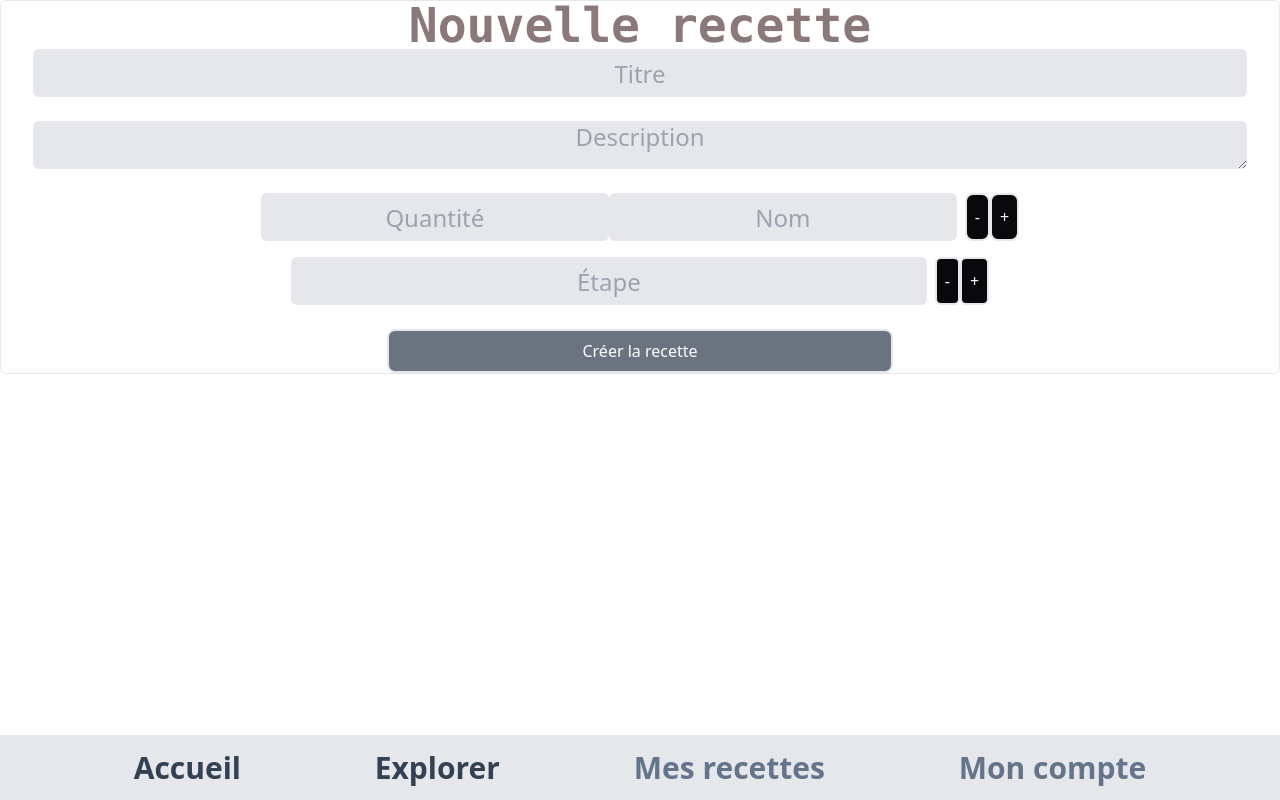
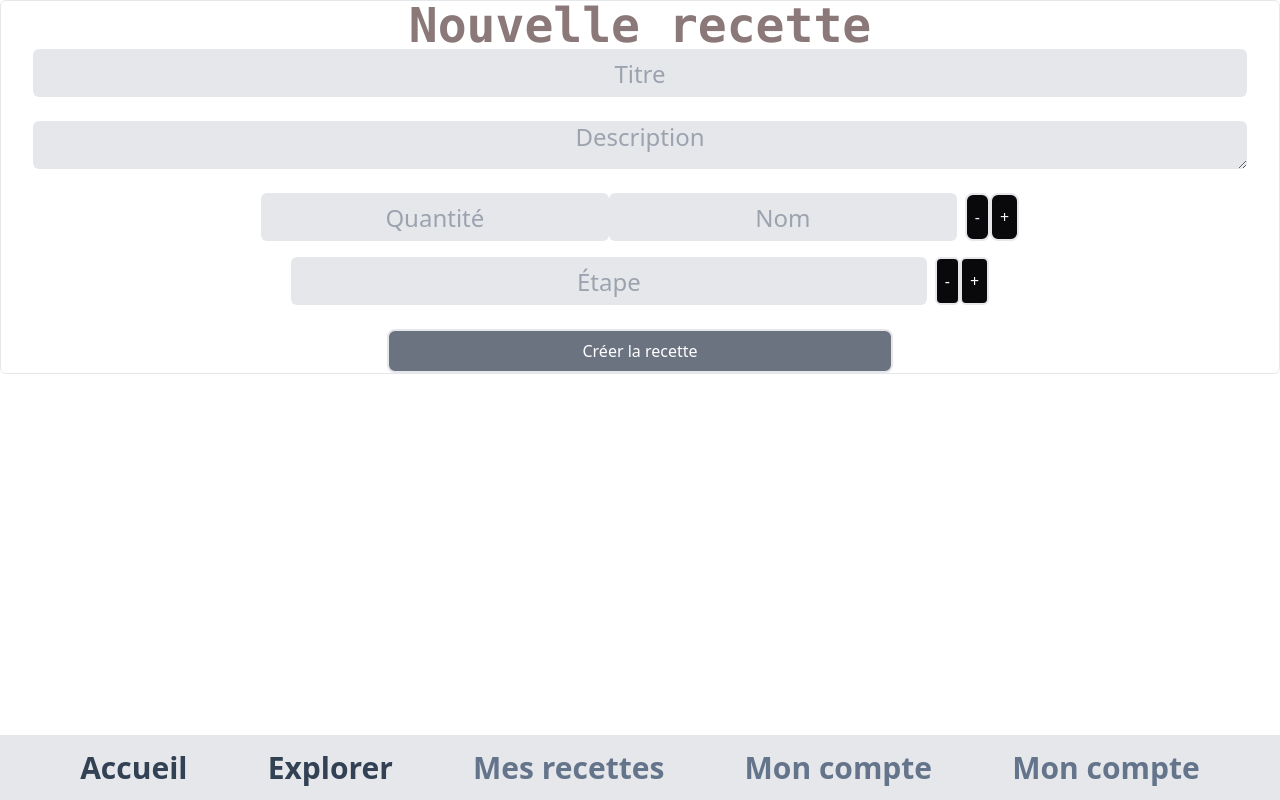
Before and after one commit to Kor-bens/app-cuisine, a React (Vite) app in the folder front-end/: page /ajout in a window 1280 px wide. Built offline with nearby package versions, Linux system fonts and the light colour scheme; a web font is replaced by a local one.

Commit message:
logo deconnexion

```diff
--- a/front-end/src/components/common/navbar/Navbar.jsx
+++ b/front-end/src/components/common/navbar/Navbar.jsx
@@ -6,6 +6,7 @@ import { HiHome } from "react-icons/hi";
 import { FaBookOpen } from "react-icons/fa6";
 import { FaRegUser, FaUser  } from "react-icons/fa";
 import { IoHomeSharp } from "react-icons/io5";
+import { TbLogout } from "react-icons/tb";
 
 export default function NavBar() {
   return (
@@ -57,6 +58,18 @@ export default function NavBar() {
                md:hidden"/></Link>
           </div>
         </li>
+        <li>
+          <div className="flex flex-col items-center">
+            <Link to="/deconnexion" className="text-slate-500 md:text-3xl
+            mobile:hidden
+            ">Mon compte</Link>
+            <Link to="/deconnexion" className="">
+              <TbLogout className="text-gray-500
+               mobile:h-10 mobile:w-6
+               md:hidden"/></Link>
+
+          </div>
+        </li>
       </ul>
     </div>
     </nav>
```
